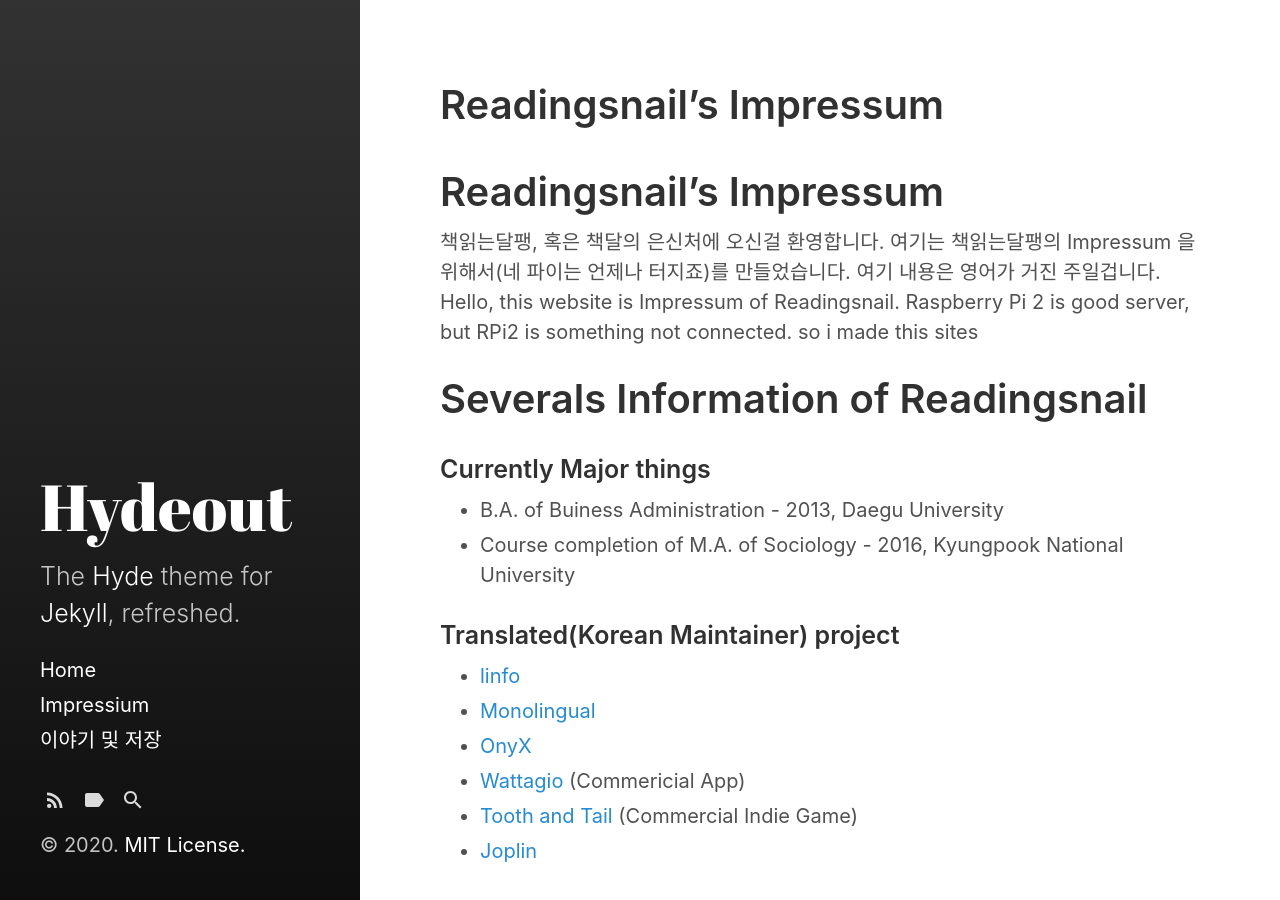
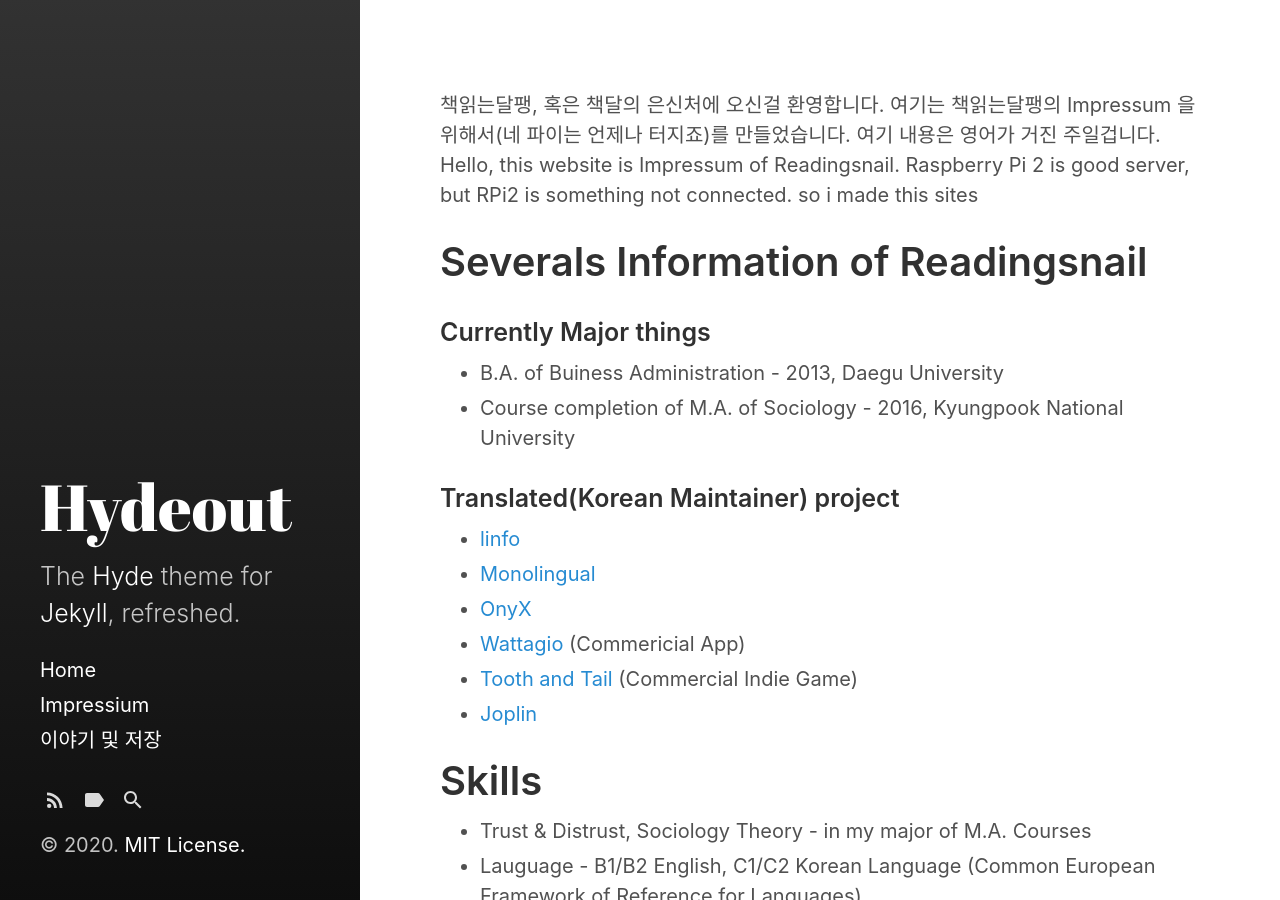
Before and after one commit to readingsnail/readingsnail.github.io, a Jekyll site: the page built from about.md, in a window 1280 px wide and 900 px high. Built offline with Jekyll 4.4.1, drawn with Linux system fonts in a browser that asks for light colours; our own code applies the rules of GitHub Pages for plain Markdown files.

Commit message:
Update about.md

```diff
--- a/about.md
+++ b/about.md
@@ -1,4 +1,3 @@
-# Readingsnail's Impressum
 책읽는달팽, 혹은 책달의 은신처에 오신걸 환영합니다. 여기는 책읽는달팽의 Impressum 을 위해서(네 파이는 언제나 터지죠)를 만들었습니다. 여기 내용은 영어가 거진 주일겁니다.<br />
 Hello, this website is Impressum of Readingsnail. Raspberry Pi 2 is good server, but RPi2 is something not connected. so i made this sites
 
```
